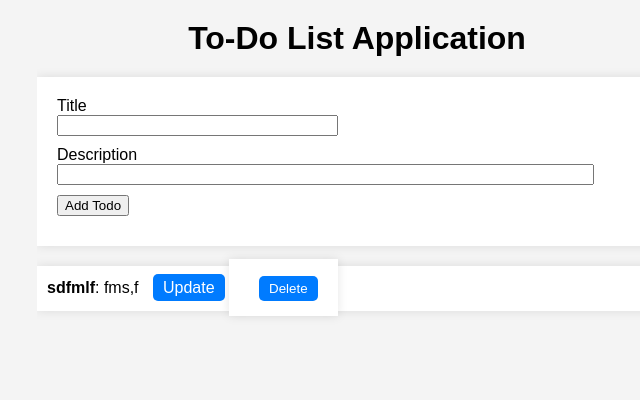
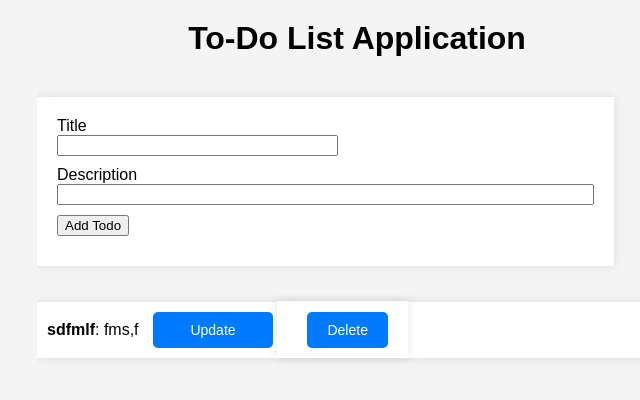
Before and after one commit to maryhzd/Software-Development-Web-Application, a Flask app: page / in a window 1280 px wide. Shown: the top 400 px of the page, without its empty margins (283-923 px from the left). Run offline with Flask 3, Linux system fonts and the light colour scheme.

Commit message:
change css

```diff
--- a/static/style.css
+++ b/static/style.css
@@ -21,6 +21,7 @@
     padding: 20px;
     margin: 20px 0;
     box-shadow: 0 0 10px rgba(0, 0, 0, 0.1);
+    display: inline-block;  /* Ensure form doesn't stretch */
 }
 
 form div {
@@ -41,13 +42,17 @@
 
 a, button {
     margin-left: 10px;
-    padding: 5px 10px;
+    padding: 10px 20px;  /* Make buttons uniform size */
     text-decoration: none;
     background: #007BFF;
     color: #fff;
     border: none;
     border-radius: 5px;
     cursor: pointer;
+    display: inline-block;
+    text-align: center;
+    font-size: 14px;
+    min-width: 80px;  /* Ensures a minimum width */
 }
 
 a:hover, button:hover {
```
Also changed, not shown: instance/todo.db (added).
